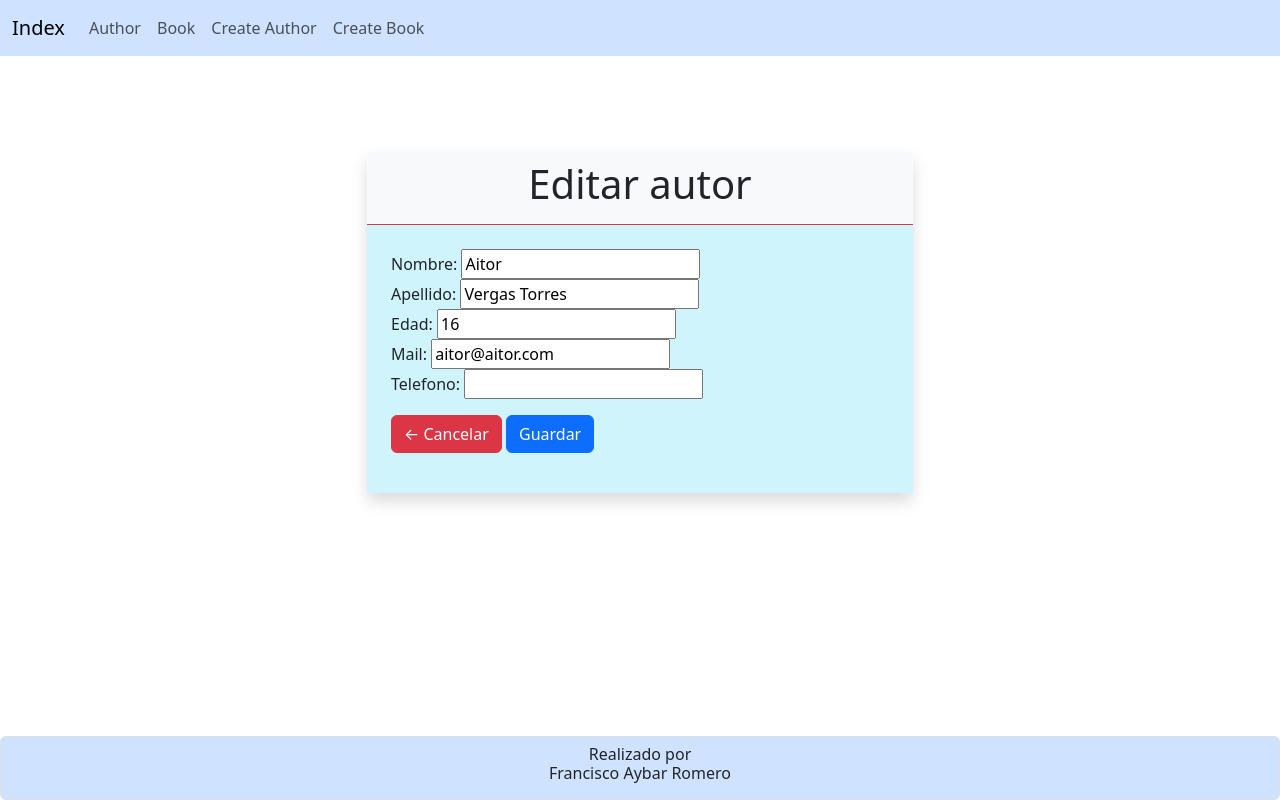
After one commit to Makiflay86/django, a Django app: page /author_update/1 in a window 1280 px wide. The commit adds this page. Run offline with Django 5.2, Linux system fonts and the light colour scheme; data comes from the database, SQL or seed files in the repository; both versions use the stored data as it was after the commit.

Commit message:
ahora se puede editar los autores

```diff
--- /dev/null
+++ b/HolaMundo/templates/author_update.html
@@ -0,0 +1,35 @@
+{%extends 'index.html'%}
+
+{%block title%}
+<title>List of Author | Edit</title>
+{%endblock title%}
+
+{%block content%}
+<div class="container my-5">
+    <div class="row justify-content-center">
+        <div class="col-12 col-md-8 col-lg-6">
+
+            <section class="bg-light rounded shadow my-5">
+                <div class="text-center py-2 border-bottom border-danger">
+                    <h1>Editar autor</h1>
+                </div>
+                <article class="bg-info-subtle p-4">
+
+                    <form action="" method="POST" class="form">
+
+                        {%csrf_token%}
+                        {{author_form}}
+
+                        <div class="my-3">
+                            <a href="/author/" class="btn btn-danger">← Cancelar</a>
+                            <button type="submit" class="btn btn-primary">Guardar</button>
+                        </div>
+
+                    </form>
+
+                </article>
+            </section>
+        </div>
+    </div>
+</div>
+{%endblock content%}
--- a/HolaMundo/templates/index.html
+++ b/HolaMundo/templates/index.html
@@ -20,6 +20,9 @@
             integrity="sha384-T3c6CoIi6uLrA9TneNEoa7RxnatzjcDSCmG1MXxSR1GAsXEV/Dwwykc2MPK8M2HN"
             crossorigin="anonymous"
         />
+
+        <!-- Bootstrap ICON v1.13.1 -->
+        <link rel="stylesheet" href="https://cdn.jsdelivr.net/npm/bootstrap-icons@1.13.1/font/bootstrap-icons.min.css">
     </head>
 
     <body>
--- a/HolaMundo/views.py
+++ b/HolaMundo/views.py
@@ -47,6 +47,35 @@ def author_create(request):
         return render (request, 'author_create.html',{'author_form': AutorForm}) #Es como si fuera un
         #GET
 
+def author_update (request, pk = None): #Recibe la clave del autor que queremos actualizar.
+    author = Author.objects.get(pk = pk) #Nos buscará el registro que coincida con la clave que le
+    #pongamos aquí.En el caso en el que no lo encuentre, va a generar un error, con lo que hay que
+    #capturar excepción
+    #Existe otra opción que es con el filter, pero para grandes cantidades de datos el get es más
+    #óptimo
+    # autor=Author.objects.filter(pk=pk).first Esta sería la otra forma
+
+    if request.method == 'GET':
+        author_form = AutorForm(instance = author) #todo form basado en un modelo tiene este atributo que
+        #hace referencia a la instancia de un objeto de la BD. Al pasarle este objeto, Django toma los
+        #atributos de éste y asociarlo a su campo html correspondiente que le estamos generando con el Form.
+        return render (request,'author_update.html',{'author':author,'author_form':author_form}) #si la
+        #página la tenemos dentro de template/core, hay que poner core/update_autor.html
+        #Le pasamos también la variable author_form para obtener los valores que deseamos editar.
+
+    if request.method == 'POST':
+        author_form = AutorForm(data = request.POST, instance = author) #Combinamos obtene información así
+        #como asociarla a una instancia. De esta forma Django entiende que es una actualización
+        #El resto del proceso será igual que en la creación de autores.
+
+    if author_form.is_valid():
+        author_form.save()
+        return redirect ('/author/') #Se realiza igual que en la creación
+    else: #Creo nueva instancia con la misma información que tenía y además pinto la información
+        #en el template
+        author_form = AutorForm(data = request.POST, instance = author)
+        return render (request,'author_update.html',{'author':author,'author_form':author_form})
+
 
 def book (request):
     book = Book.objects.all()
--- a/ProyectoBase/urls.py
+++ b/ProyectoBase/urls.py
@@ -27,5 +27,6 @@ urlpatterns = [
     path('book/', views.book),
 
     path('author_create/', views.author_create),
-    path('book_create/', views.book_create)
+    path('book_create/', views.book_create),
+    path ('author_update/<int:pk>', views.author_update)
 ]
```
Also changed, not shown: HolaMundo/templates/author.html (+15 -38 lines), db.sqlite3.
